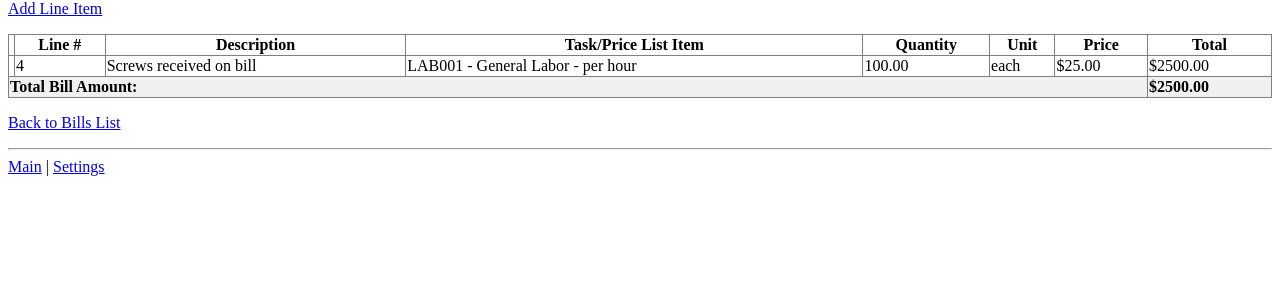
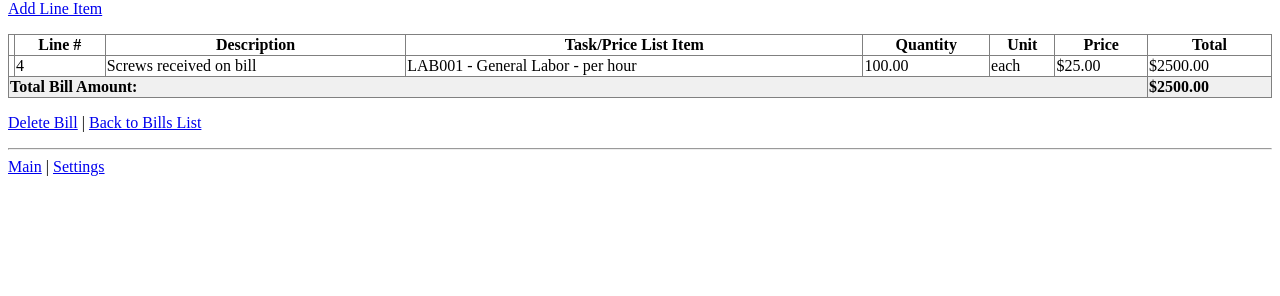
Before and after one commit to alimtiger/Minibini, a Django app: page /purchasing/bills/1/ in a window 1280 px wide. Shown: the part 504-800 px from the top of the page. Run offline with Django 5.2, Linux system fonts and the light colour scheme; data comes from the database, SQL or seed files in the repository; parts of the project's set-up code (start-up, migrations or seed data) failed here and were passed over.

Commit message:
deletions now functional and tested for Bills and POs

```diff
--- a/templates/purchasing/bill_detail.html
+++ b/templates/purchasing/bill_detail.html
@@ -100,5 +100,10 @@
 {% endif %}
 {% include 'includes/_line_items_table.html' with total_label="Total Bill Amount" %}
 
-<p><a href="{% url 'purchasing:bill_list' %}">Back to Bills List</a></p>
+<p>
+    {% if bill.status == 'draft' %}
+        <a href="{% url 'purchasing:bill_delete' bill.bill_id %}">Delete Bill</a> |
+    {% endif %}
+    <a href="{% url 'purchasing:bill_list' %}">Back to Bills List</a>
+</p>
 {% endblock %}
```
